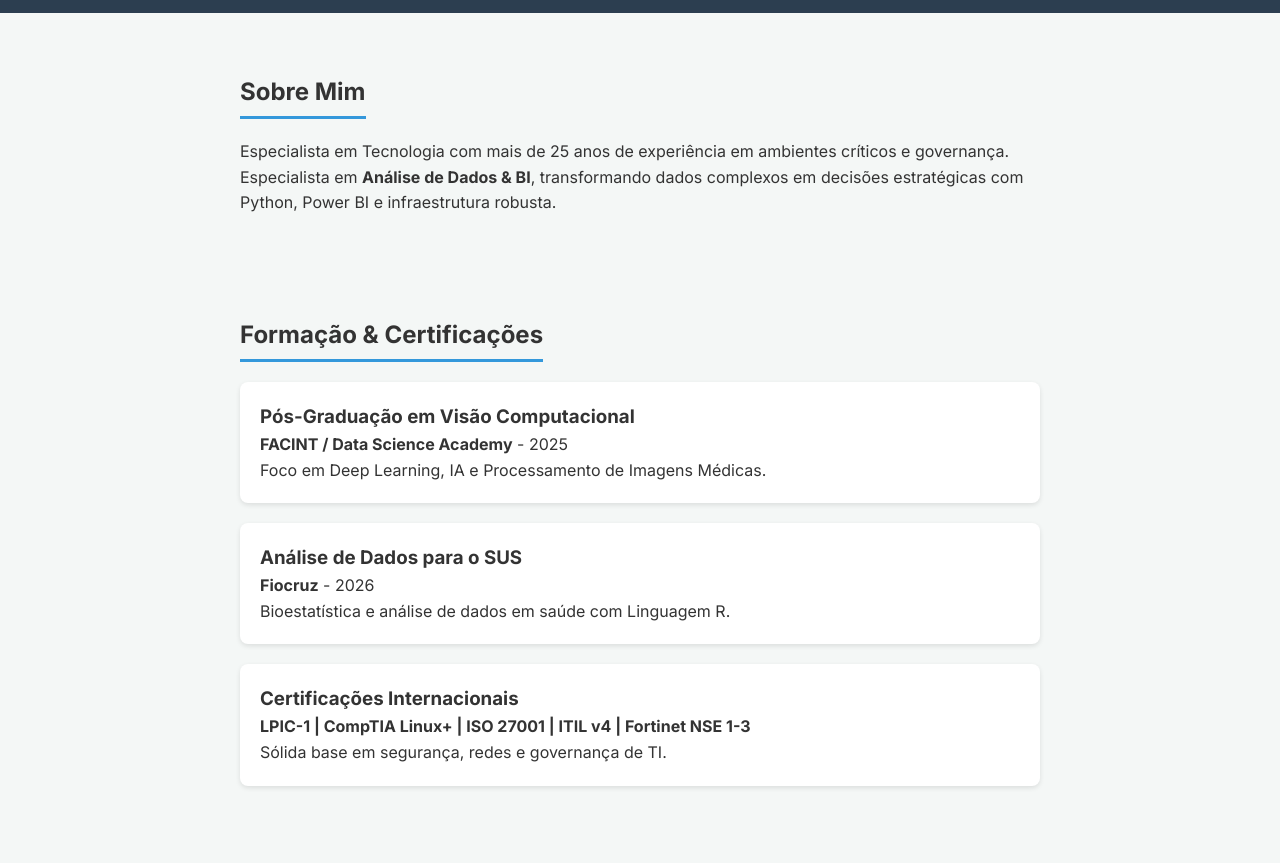
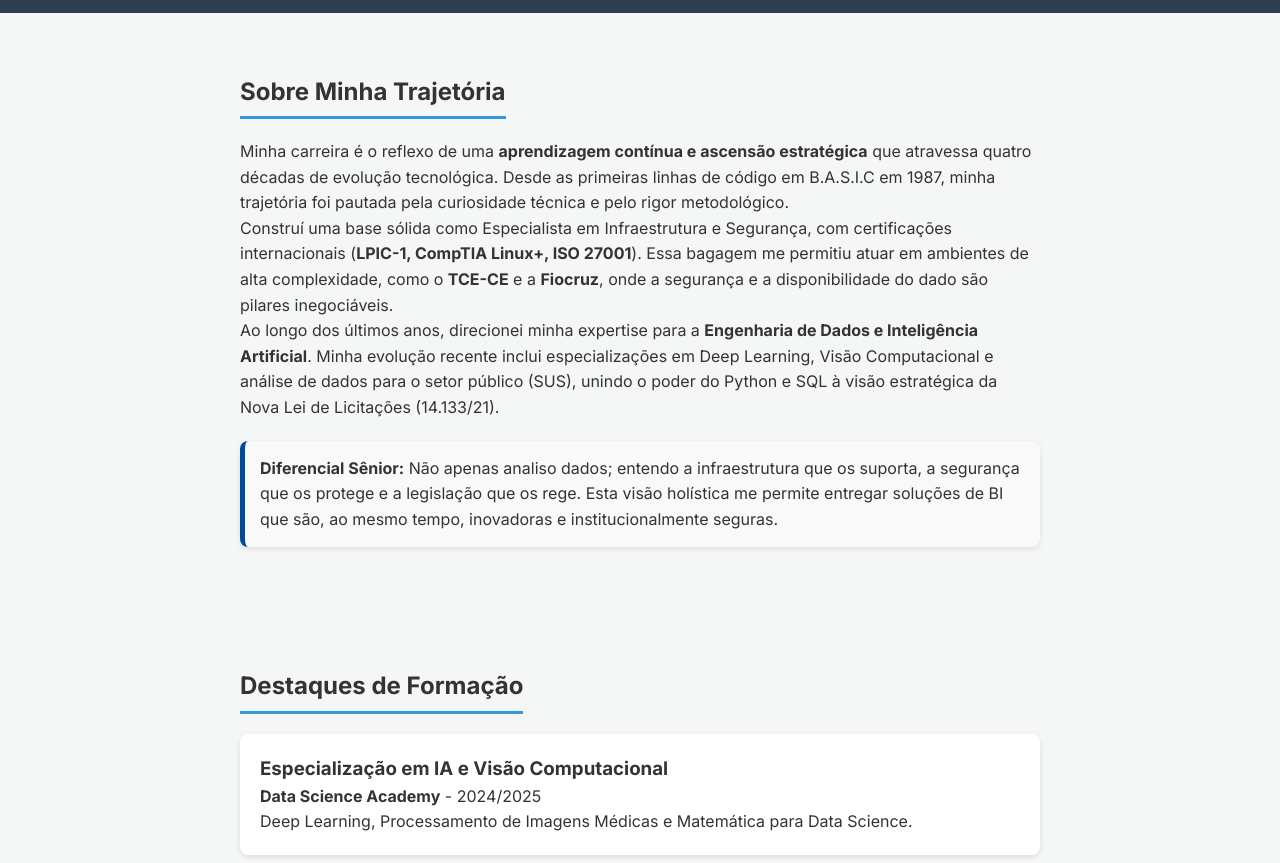
Before and after one commit to otolima/portfolio, a plain HTML site: page index.html in a window 1280 px wide. Shown: the part 45-908 px from the top of the page. Drawn offline with Linux system fonts and the light colour scheme.

Commit message:
Update: Narrativa de ascenção profissional 1987-2026

```diff
--- a/index.html
+++ b/index.html
@@ -24,41 +24,55 @@
 
     <main>
         <section id="sobre" class="container">
-            <h1>Sobre Mim</h1>
-            <p>Especialista em Tecnologia com mais de 25 anos de experiência em ambientes críticos e governança. Especialista em <strong>Análise de Dados & BI</strong>, transformando dados complexos em decisões estratégicas com Python, Power BI e infraestrutura robusta.</p>
+            <h1>Sobre Minha Trajetória</h1>
+            <p>
+                Minha carreira é o reflexo de uma <strong>aprendizagem contínua e ascensão estratégica</strong> que atravessa quatro décadas de evolução tecnológica. Desde as primeiras linhas de código em B.A.S.I.C em 1987, minha trajetória foi pautada pela curiosidade técnica e pelo rigor metodológico.
+            </p>
+
+            <p>
+                Construí uma base sólida como Especialista em Infraestrutura e Segurança, com certificações internacionais (<strong>LPIC-1, CompTIA Linux+, ISO 27001</strong>). Essa bagagem me permitiu atuar em ambientes de alta complexidade, como o <strong>TCE-CE</strong> e a <strong>Fiocruz</strong>, onde a segurança e a disponibilidade do dado são pilares inegociáveis.
+            </p>
+
+            <p>
+                Ao longo dos últimos anos, direcionei minha expertise para a <strong>Engenharia de Dados e Inteligência Artificial</strong>. Minha evolução recente inclui especializações em Deep Learning, Visão Computacional e análise de dados para o setor público (SUS), unindo o poder do Python e SQL à visão estratégica da Nova Lei de Licitações (14.133/21).
+            </p>
+
+            <div class="card" style="background: #f9f9f9; border-left: 5px solid #004a99; padding: 15px; margin-top: 20px;">
+                <p><strong>Diferencial Sênior:</strong> Não apenas analiso dados; entendo a infraestrutura que os suporta, a segurança que os protege e a legislação que os rege. Esta visão holística me permite entregar soluções de BI que são, ao mesmo tempo, inovadoras e institucionalmente seguras.</p>
+            </div>
         </section>
 
         <section id="formacao" class="container">
-            <h1>Formação & Certificações</h1>
+            <h1>Destaques de Formação</h1>
             <div class="card">
-                <h3>Pós-Graduação em Visão Computacional</h3>
-                <p><strong>FACINT / Data Science Academy</strong> - 2025</p>
-                <p>Foco em Deep Learning, IA e Processamento de Imagens Médicas.</p>
+                <h3>Especialização em IA e Visão Computacional</h3>
+                <p><strong>Data Science Academy</strong> - 2024/2025</p>
+                <p>Deep Learning, Processamento de Imagens Médicas e Matemática para Data Science.</p>
             </div>
             <div class="card">
-                <h3>Análise de Dados para o SUS</h3>
-                <p><strong>Fiocruz</strong> - 2026</p>
-                <p>Bioestatística e análise de dados em saúde com Linguagem R.</p>
+                <h3>Governança e Gestão Pública</h3>
+                <p><strong>TCE-CE / Zênite</strong> - 2023/2025</p>
+                <p>Especialista na Nova Lei de Licitações (14.133/21), ETP e Gestão de Contratos.</p>
             </div>
             <div class="card">
-                <h3>Certificações Internacionais</h3>
-                <p><strong>LPIC-1 | CompTIA Linux+ | ISO 27001 | ITIL v4 | Fortinet NSE 1-3</strong></p>
-                <p>Sólida base em segurança, redes e governança de TI.</p>
+                <h3>Infraestrutura e Segurança (Legado de Certificações)</h3>
+                <p><strong>LPI | CompTIA | Fortinet | EXIN</strong></p>
+                <p>LPIC-1, CompTIA Linux+, ISO 27001, ITIL v4 e Fortinet NSE 1-3.</p>
             </div>
         </section>
 
         <section id="projetos" class="container">
             <h1>Projetos de Dados</h1>
             <div class="projeto-item">
-                <h3>Observatório Eleitoral (Python/SQL)</h3>
-                <p>Desenvolvimento de um ecossistema de dados automatizado (ETL) para identificar disparidades patrimoniais em candidatos, utilizando arquitetura de medalhão (Bronze/Silver/Gold).</p>
+                <h3>Observatório Eleitoral (Python/SQL/BI)</h3>
+                <p>Ecossistema de dados automatizado para auditoria de patrimônio de candidatos. Aplicação de arquitetura de dados (Bronze/Silver/Gold) e Dashboard em Streamlit.</p>
                 <a href="https://github.com/otolima" target="_blank" class="btn">Ver no GitHub</a>
             </div>
         </section>
 
         <section id="contato" class="container">
             <h1>Contato</h1>
-            <p>Vamos conversar sobre infraestrutura, dados e novos desafios?</p>
+            <p>Vamos conversar sobre infraestrutura, dados e estratégia?</p>
             <div class="social-links">
                 <a href="https://www.linkedin.com/in/otoniel-lima" target="_blank">LinkedIn</a>
                 <a href="mailto:otonuneslima@gmail.com">E-mail</a>
@@ -67,7 +81,7 @@
     </main>
 
     <footer>
-        <p>&copy; 2026 Otoniel Lima - Especialista em Dados & Infraestrutura</p>
+        <p>&copy; 2026 Otoniel Lima | Trajetória Tecnológica desde 1987</p>
     </footer>
 
 </body>
```
